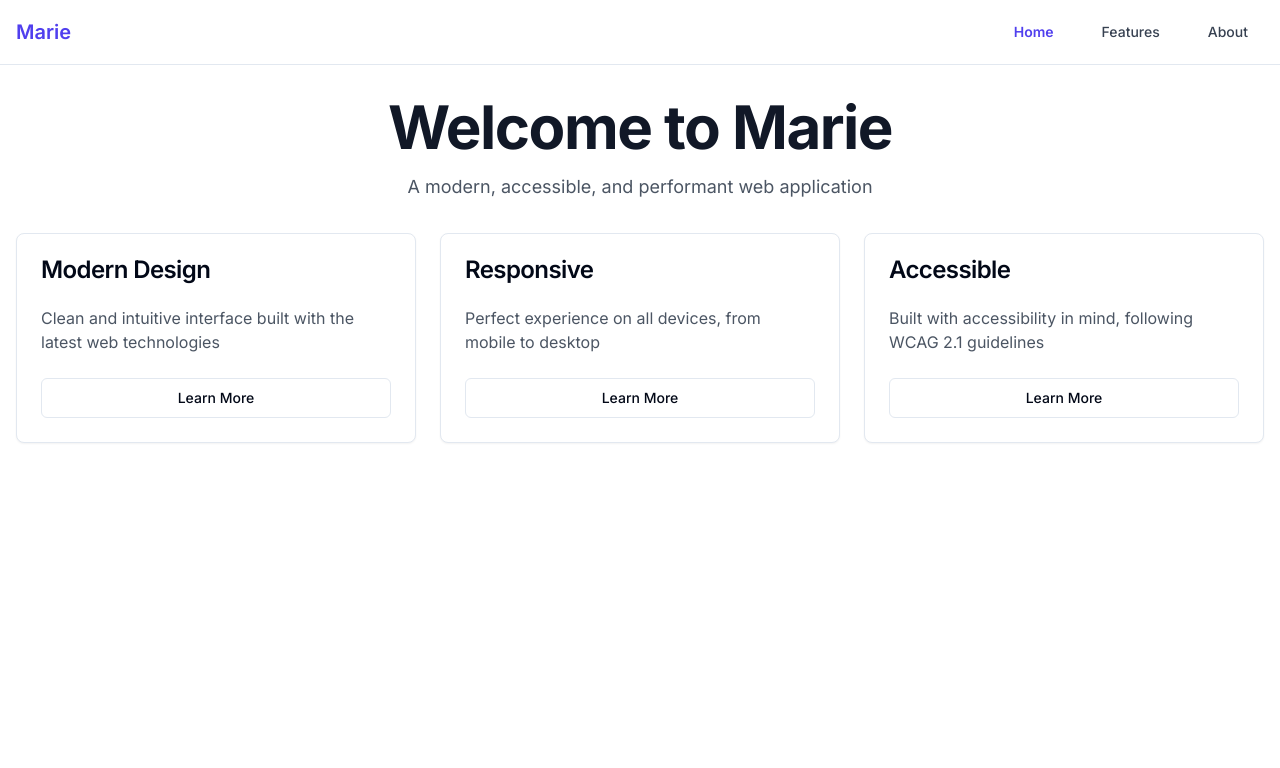
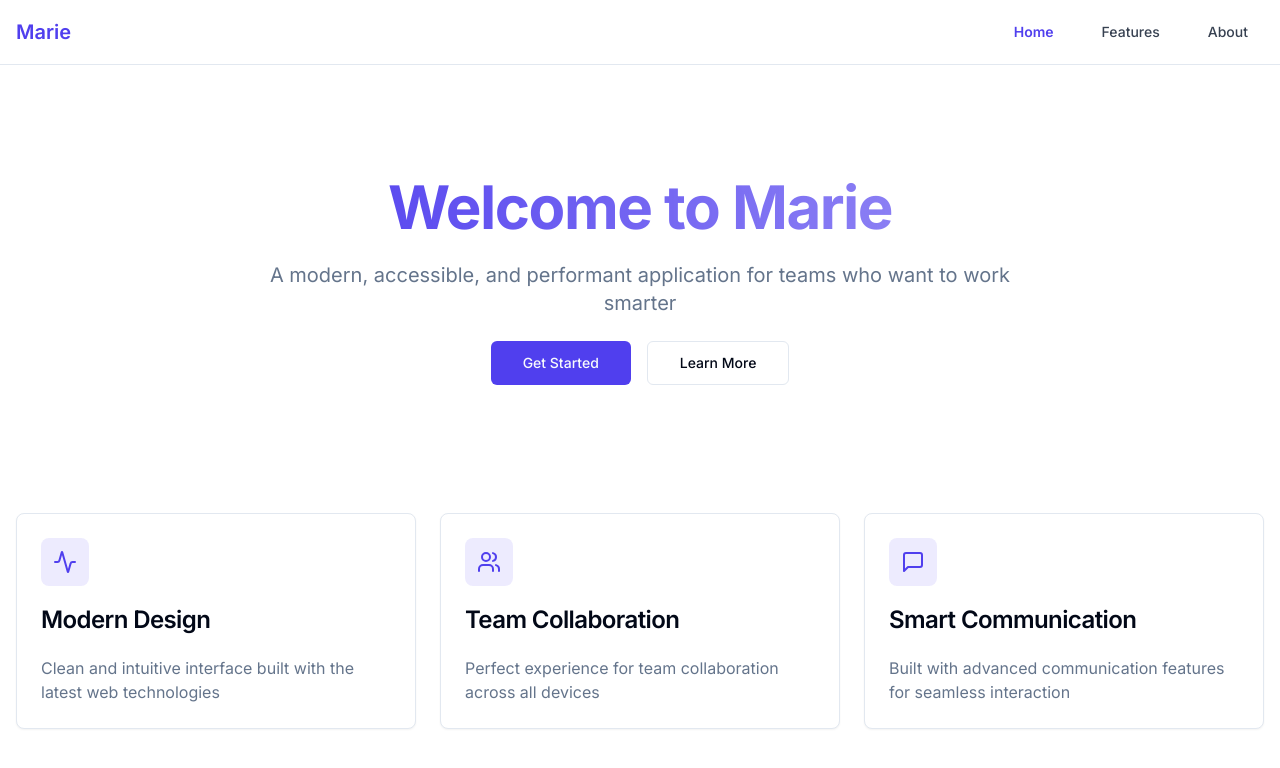
Before and after one commit to Jeanfr1/marie-mobile-canvas, a React (Vite) app: page / in a window 1280 px wide. Shown: the top 768 px of the page. Built offline with nearby package versions, Linux system fonts and the light colour scheme.

Commit message:
Refactor: Implement dashboard features and styling
Implement features for the "Features" and "About" sections and improve the overall design for a modern and stylish dashboard.

```diff
--- a/src/App.tsx
+++ b/src/App.tsx
@@ -5,6 +5,8 @@ import { MainLayout } from "./components/layout/MainLayout";
 import { Toaster } from "@/components/ui/toaster";
 import { Toaster as Sonner } from "@/components/ui/sonner";
 import Index from "./pages/Index";
+import Features from "./pages/Features";
+import About from "./pages/About";
 import NotFound from "./pages/NotFound";
 
 const queryClient = new QueryClient();
@@ -15,6 +17,8 @@ const App = () => (
       <Routes>
         <Route path="/" element={<MainLayout />}>
           <Route index element={<Index />} />
+          <Route path="features" element={<Features />} />
+          <Route path="about" element={<About />} />
           <Route path="*" element={<NotFound />} />
         </Route>
       </Routes>
--- /dev/null
+++ b/src/pages/About.tsx
@@ -0,0 +1,58 @@
+
+import { Button } from "@/components/ui/button"
+import { Card, CardContent } from "@/components/ui/card"
+
+const About = () => {
+  return (
+    <div className="container mx-auto py-12">
+      <div className="max-w-4xl mx-auto">
+        <div className="text-center mb-12">
+          <h1 className="text-4xl font-bold tracking-tight mb-4">About Marie</h1>
+          <p className="text-lg text-muted-foreground">
+            Building the future of team collaboration
+          </p>
+        </div>
+
+        <Card className="mb-8">
+          <CardContent className="p-6">
+            <div className="prose prose-lg max-w-none">
+              <p className="text-lg leading-relaxed mb-6">
+                Marie is a modern, accessible, and performant web application designed to help teams work better together. Our platform combines powerful features with an intuitive interface to create the perfect environment for collaboration and productivity.
+              </p>
+
+              <p className="text-lg leading-relaxed mb-6">
+                Founded in 2024, we've been working tirelessly to create tools that make work more efficient and enjoyable. Our team is passionate about delivering the best possible experience for our users.
+              </p>
+
+              <div className="grid md:grid-cols-3 gap-6 mt-8">
+                <div className="text-center">
+                  <h3 className="text-3xl font-bold text-primary mb-2">1M+</h3>
+                  <p className="text-muted-foreground">Active Users</p>
+                </div>
+                <div className="text-center">
+                  <h3 className="text-3xl font-bold text-primary mb-2">50+</h3>
+                  <p className="text-muted-foreground">Countries</p>
+                </div>
+                <div className="text-center">
+                  <h3 className="text-3xl font-bold text-primary mb-2">24/7</h3>
+                  <p className="text-muted-foreground">Support</p>
+                </div>
+              </div>
+            </div>
+          </CardContent>
+        </Card>
+
+        <div className="text-center">
+          <Button size="lg" className="mr-4">
+            Contact Us
+          </Button>
+          <Button variant="outline" size="lg">
+            Learn More
+          </Button>
+        </div>
+      </div>
+    </div>
+  )
+}
+
+export default About
--- /dev/null
+++ b/src/pages/Features.tsx
@@ -0,0 +1,69 @@
+
+import { Card, CardContent, CardHeader, CardTitle } from "@/components/ui/card"
+import { Badge } from "@/components/ui/badge"
+import { Activity, MessageSquare, Users, Calendar } from "lucide-react"
+
+const Features = () => {
+  const features = [
+    {
+      icon: <Activity className="w-6 h-6 text-primary" />,
+      title: "Real-time Analytics",
+      description: "Track your performance with detailed analytics and insights",
+      badge: "Pro"
+    },
+    {
+      icon: <MessageSquare className="w-6 h-6 text-primary" />,
+      title: "Smart Messaging",
+      description: "Connect with your team using our advanced messaging system",
+    },
+    {
+      icon: <Users className="w-6 h-6 text-primary" />,
+      title: "Team Collaboration",
+      description: "Work together seamlessly with powerful collaboration tools",
+    },
+    {
+      icon: <Calendar className="w-6 h-6 text-primary" />,
+      title: "Smart Scheduling",
+      description: "Automate your calendar and never miss an important meeting",
+      badge: "New"
+    }
+  ]
+
+  return (
+    <div className="container mx-auto py-12">
+      <div className="text-center mb-12">
+        <h1 className="text-4xl font-bold tracking-tight mb-4">
+          Powerful Features for Modern Teams
+        </h1>
+        <p className="text-lg text-muted-foreground max-w-2xl mx-auto">
+          Discover all the innovative features that make Marie the perfect solution for your team.
+        </p>
+      </div>
+
+      <div className="grid md:grid-cols-2 gap-6">
+        {features.map((feature, index) => (
+          <Card key={index} className="group hover:shadow-lg transition-shadow duration-200">
+            <CardHeader>
+              <div className="flex items-center justify-between mb-2">
+                <div className="p-2 bg-primary/10 rounded-lg">{feature.icon}</div>
+                {feature.badge && (
+                  <Badge variant="secondary" className="font-semibold">
+                    {feature.badge}
+                  </Badge>
+                )}
+              </div>
+              <CardTitle className="text-xl mb-2 group-hover:text-primary transition-colors">
+                {feature.title}
+              </CardTitle>
+            </CardHeader>
+            <CardContent>
+              <p className="text-muted-foreground">{feature.description}</p>
+            </CardContent>
+          </Card>
+        ))}
+      </div>
+    </div>
+  )
+}
+
+export default Features
--- a/src/pages/Index.tsx
+++ b/src/pages/Index.tsx
@@ -1,56 +1,71 @@
 
-/**
- * Home page component displaying the main content
- */
 import { Button } from "@/components/ui/button";
-import { Card, CardContent, CardFooter, CardHeader, CardTitle } from "@/components/ui/card";
+import { Card, CardContent, CardHeader, CardTitle } from "@/components/ui/card";
+import { Activity, MessageSquare, Users } from "lucide-react";
 
 const Index = () => {
   return (
-    <div className="space-y-8">
-      <section className="text-center max-w-3xl mx-auto space-y-4">
-        <h1 className="text-4xl font-bold tracking-tight text-gray-900 sm:text-6xl">
+    <div className="space-y-12">
+      <section className="text-center py-20">
+        <div className="max-w-3xl mx-auto space-y-6">
+          <h1 className="text-5xl font-bold tracking-tight text-gray-900 sm:text-6xl bg-clip-text text-transparent bg-gradient-to-r from-primary to-primary/60">
             Welcome to Marie
           </h1>
-        <p className="text-lg text-gray-600">
-          A modern, accessible, and performant web application
+          <p className="text-xl text-muted-foreground">
+            A modern, accessible, and performant application for teams who want to work smarter
           </p>
+          <div className="flex justify-center gap-4">
+            <Button size="lg">Get Started</Button>
+            <Button size="lg" variant="outline">Learn More</Button>
+          </div>
+        </div>
       </section>
 
       <div className="grid md:grid-cols-3 gap-6 mt-12">
-        {features.map((feature, index) => (
-          <Card key={index}>
+        <Card className="group hover:shadow-lg transition-all duration-200">
           <CardHeader>
-              <CardTitle>{feature.title}</CardTitle>
+            <div className="p-3 bg-primary/10 rounded-lg w-fit mb-4 group-hover:bg-primary/20 transition-colors">
+              <Activity className="w-6 h-6 text-primary" />
+            </div>
+            <CardTitle>Modern Design</CardTitle>
           </CardHeader>
           <CardContent>
-              <p className="text-gray-600">{feature.description}</p>
+            <p className="text-muted-foreground">
+              Clean and intuitive interface built with the latest web technologies
+            </p>
           </CardContent>
-            <CardFooter>
-              <Button variant="outline" className="w-full">
-                Learn More
-              </Button>
-            </CardFooter>
         </Card>
-        ))}
+
+        <Card className="group hover:shadow-lg transition-all duration-200">
+          <CardHeader>
+            <div className="p-3 bg-primary/10 rounded-lg w-fit mb-4 group-hover:bg-primary/20 transition-colors">
+              <Users className="w-6 h-6 text-primary" />
+            </div>
+            <CardTitle>Team Collaboration</CardTitle>
+          </CardHeader>
+          <CardContent>
+            <p className="text-muted-foreground">
+              Perfect experience for team collaboration across all devices
+            </p>
+          </CardContent>
+        </Card>
+
+        <Card className="group hover:shadow-lg transition-all duration-200">
+          <CardHeader>
+            <div className="p-3 bg-primary/10 rounded-lg w-fit mb-4 group-hover:bg-primary/20 transition-colors">
+              <MessageSquare className="w-6 h-6 text-primary" />
+            </div>
+            <CardTitle>Smart Communication</CardTitle>
+          </CardHeader>
+          <CardContent>
+            <p className="text-muted-foreground">
+              Built with advanced communication features for seamless interaction
+            </p>
+          </CardContent>
+        </Card>
       </div>
     </div>
   );
 };
 
-const features = [
-  {
-    title: "Modern Design",
-    description: "Clean and intuitive interface built with the latest web technologies",
-  },
-  {
-    title: "Responsive",
-    description: "Perfect experience on all devices, from mobile to desktop",
-  },
-  {
-    title: "Accessible",
-    description: "Built with accessibility in mind, following WCAG 2.1 guidelines",
-  },
-];
-
 export default Index;
```
Also changed, not shown: src/components/layout/Header.tsx (+37 -18 lines). Lines whose indentation alone changed are shown as unchanged.
